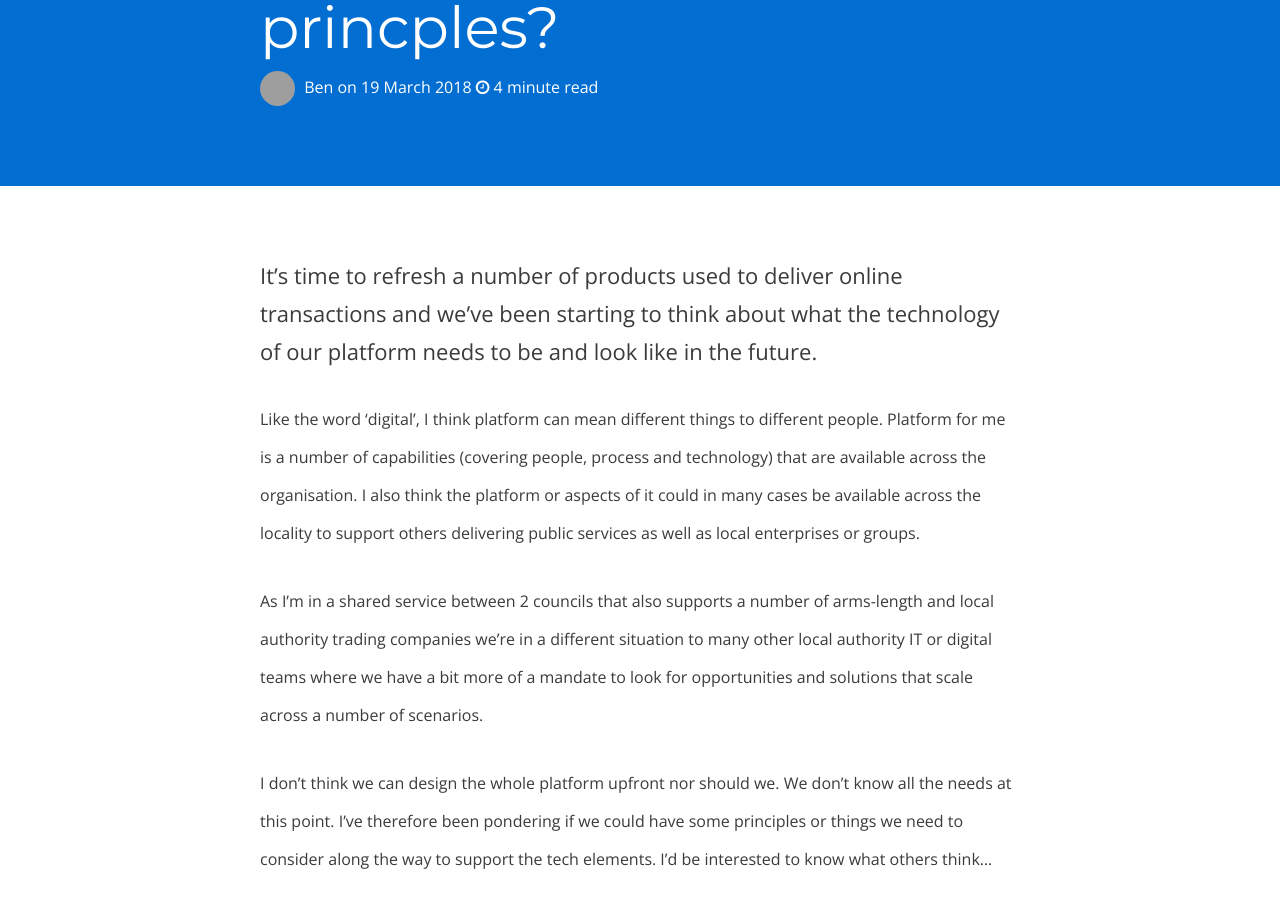
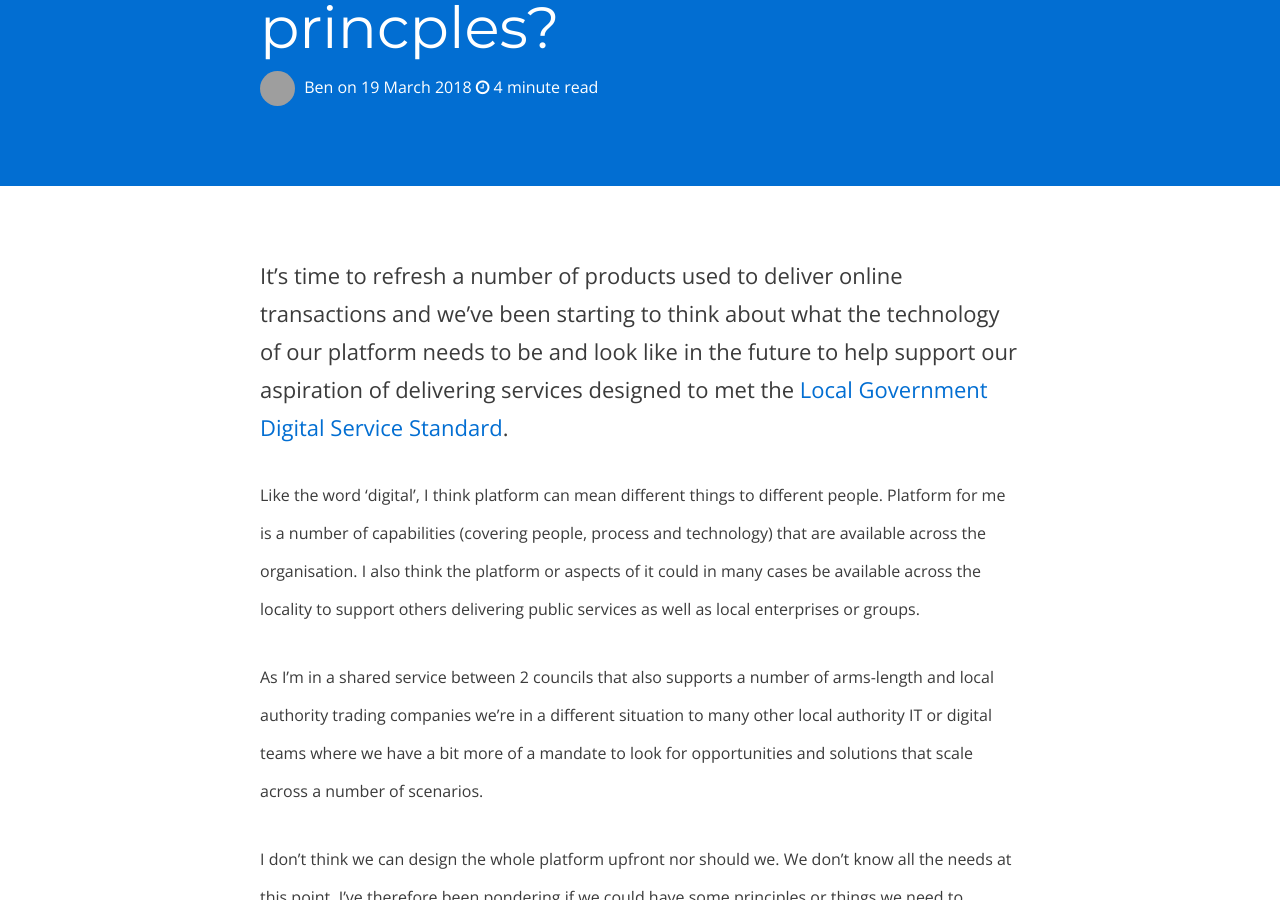
Before and after one commit to BforBen/bforben.github.io, a Jekyll site: the page built from _posts/2018-03-19-digital-platform-principles.md, in a window 1280 px wide and 900 px high, scrolled down 300 px. Built offline with Jekyll 4.4.1, drawn with Linux system fonts in a browser that asks for light colours; nearby versions of some CDN libraries; comment, search, counter and statistics services are not loaded; some of the changed text lies outside the part shown; grey boxes are pictures that could not be loaded.

Commit message:
Update 2018-03-19-digital-platform-principles.md

```diff
--- a/_posts/2018-03-19-digital-platform-principles.md
+++ b/_posts/2018-03-19-digital-platform-principles.md
@@ -5,7 +5,7 @@ categories:
 - local gov
 ---
 
-It's time to refresh a number of products used to deliver online transactions and we've been starting to think about what the technology of our platform needs to be and look like in the future.
+It's time to refresh a number of products used to deliver online transactions and we've been starting to think about what the technology of our platform needs to be and look like in the future to help support our aspiration of delivering services designed to met the [Local Government Digital Service Standard](https://localgov.digital/service-standard).
 
 Like the word 'digital', I think platform can mean different things to different people. Platform for me is a number of capabilities (covering people, process and technology) that are available across the organisation. I also think the platform or aspects of it could in many cases be available across the locality to support others delivering public services as well as local enterprises or groups.
 
```
Also changed, not shown: other parts of _posts/2018-03-19-digital-platform-principles.md (+0 -2 lines).
